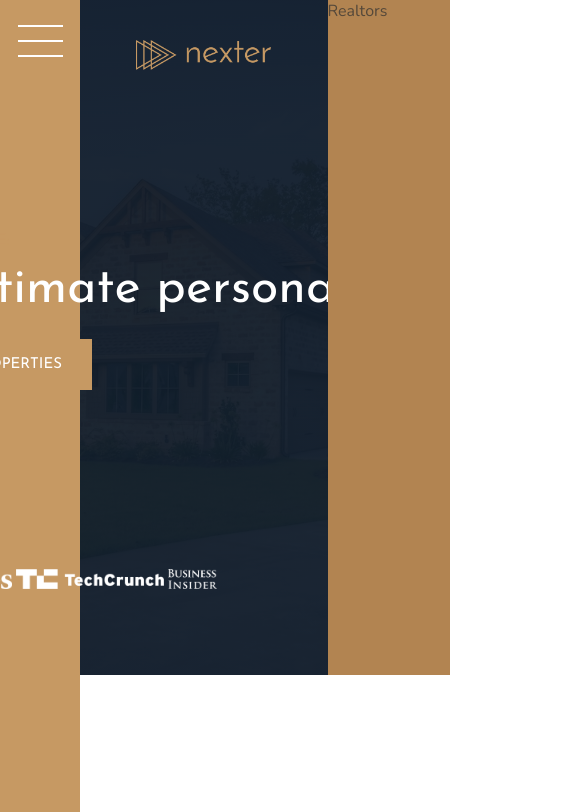
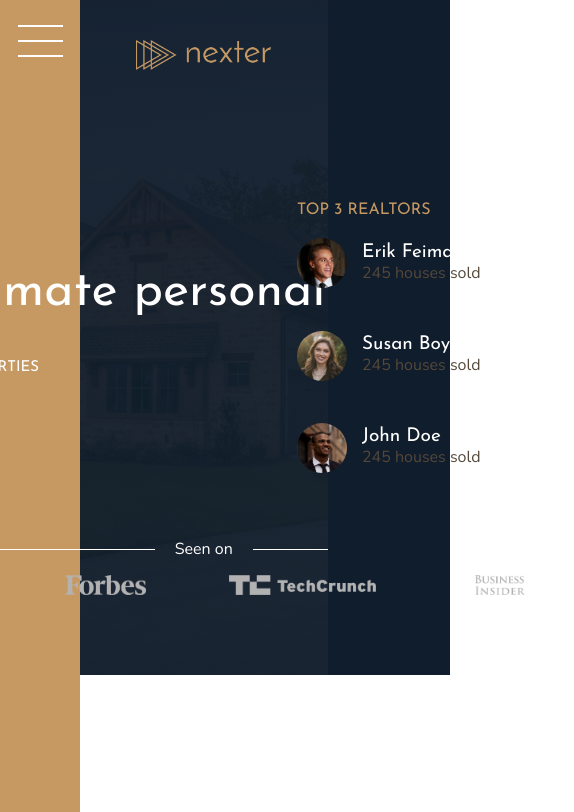
Before and after one commit to diegomouradev/nexter-landing-grid-course, a website: page index.html in a window 390 px wide. Shown: the top 812 px of the page, 574 px wide, since content can reach past the window. Drawn offline with nearby package versions, Linux system fonts and the light colour scheme.

Commit message:
project complete before media query

```diff
--- a/index.html
+++ b/index.html
@@ -34,7 +34,28 @@
         </header>
 
         <!-- Realtors -->
-        <div class="realtors">Realtors</div>
+        <div class="realtors">
+            <h3 class="heading-3">Top 3 Realtors</h3>
+            <div class="realtors__list">
+                <img class="realtors__img" src="img/realtor-1.jpeg" alt="realtor 1">
+                <div class="realtors__details">
+                    <h4 class="heading-4 heading-4--light">Erik Feiman</h4>
+                    <p class="realtors__sold">245 houses sold</p>
+                </div>
+
+                <img class="realtors__img" src="img/realtor-2.jpeg" alt="realtor 2">
+                <div class="realtors__details">
+                    <h4 class="heading-4 heading-4--light">Susan Boyle</h4>
+                    <p class="realtors__sold">245 houses sold</p>
+                </div>
+
+                <img class="realtors__img" src="img/realtor-3.jpeg" alt="realtor 3">
+                <div class="realtors__details">
+                    <h4 class="heading-4 heading-4--light">John Doe</h4>
+                    <p class="realtors__sold">245 houses sold</p>
+                </div>
+            </div>
+        </div>
 
         <!-- Seaction Features -->
         <section class="features">
--- a/sass/_header.scss
+++ b/sass/_header.scss
@@ -25,12 +25,31 @@
 }
 
 .seenon {
+    display: grid;
+    grid-template-columns: repeat(4, 1fr);
+    column-gap: 5rem;
+    justify-items: center;
 
     &__text {
         color: white;
+
+        display: grid;
+        grid-template-columns: 1fr max-content 1fr;
+        column-gap: 2rem;
+        align-items: center;
+
+        &::before,
+        &::after {
+            content: "";
+            display: block;
+            height: .1rem;
+            background-color: currentColor;
+
+        }
     }
 
     &__img {
         height: 2rem;
+        filter: brightness(70%);
     }
 }
--- a/sass/_realtors.scss
+++ b/sass/_realtors.scss
@@ -1,5 +1,24 @@
 .realtors {
-    background-color: $color-primary-dark;
+    background-color: $color-secondary;
     grid-row: 1 / 2;
     grid-column: col-start 7 / full-end;
+    padding: 3rem;
+
+    display: grid;
+    justify-content: center;
+    align-content: center;
+    row-gap: 2rem;
+
+    &__list {
+        display: grid;
+        grid-template-columns: max-content max-content;
+        align-items: center;
+        column-gap: 1.5rem;
+        row-gap: 5vh;
+    }
+
+    &__img {
+        width: 5rem;
+        border-radius: 10rem;
+    }
 }
--- a/sass/_typography.scss
+++ b/sass/_typography.scss
@@ -41,7 +41,7 @@
     @extend %heading;
 
     &--light {
-
+        color: white;
     }
 
     &--dark {
```
Also changed, not shown: css/style.css.
